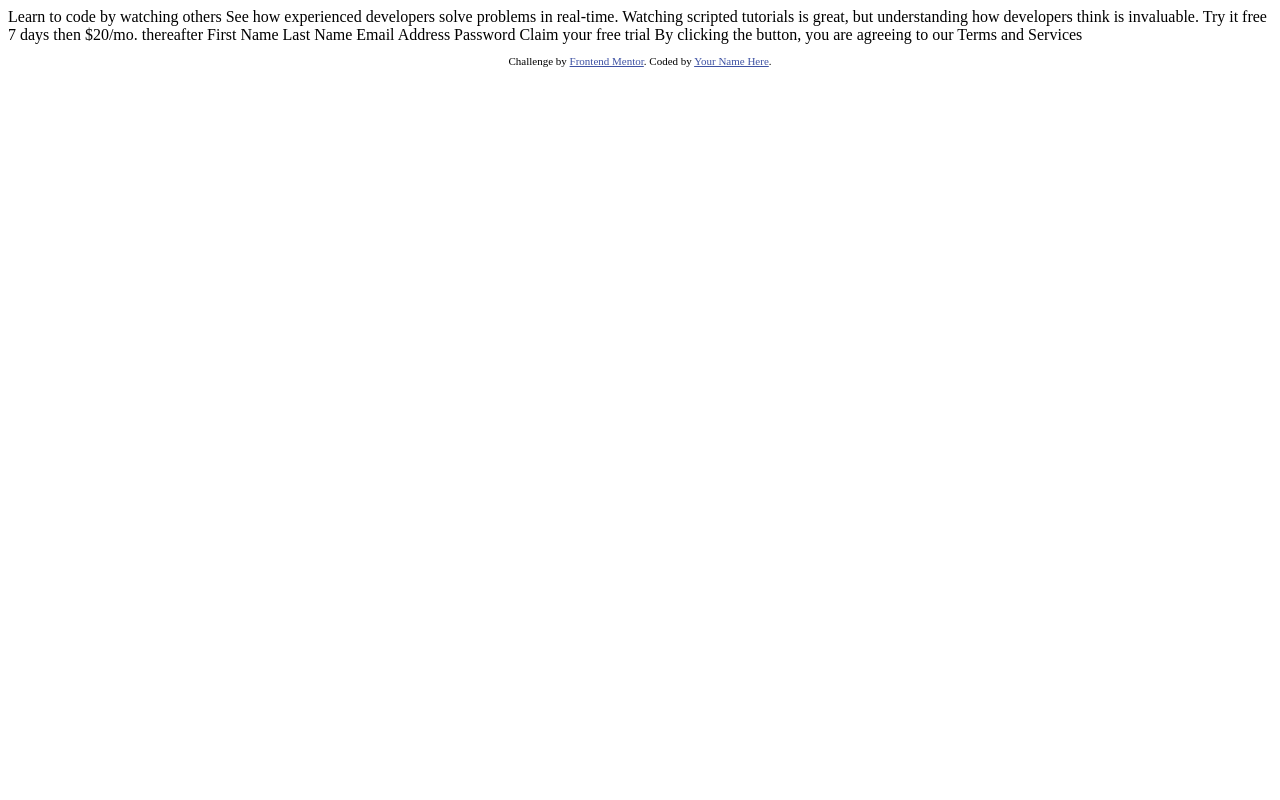
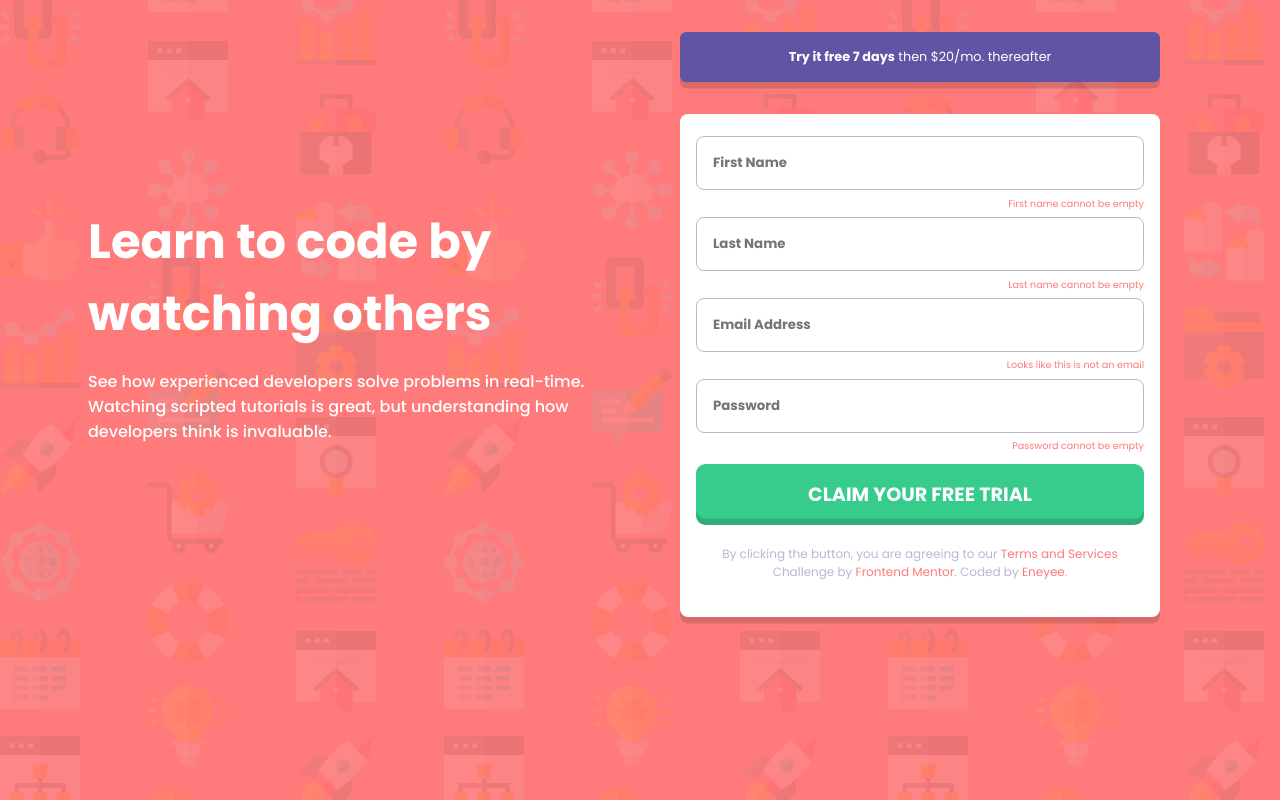
Before and after one commit to Eneyee/intro-component-with-signup-form-master, a plain HTML site: page index.html in a window 1280 px wide. Drawn offline with Linux system fonts and the light colour scheme.

Commit message:
updated styles

```diff
--- a/index.html
+++ b/index.html
@@ -5,38 +5,43 @@
   <meta name="viewport" content="width=device-width, initial-scale=1.0"> <!-- displays site properly based on user's device -->
 
   <link rel="icon" type="image/png" sizes="32x32" href="./images/favicon-32x32.png">
-
+  <link rel="stylesheet" href="style.css">
+  <link rel="preconnect" href="https://fonts.googleapis.com">
+  <link rel="preconnect" href="https://fonts.gstatic.com" crossorigin>
+  <link href="https://fonts.googleapis.com/css2?family=Poppins:wght@400;500;600;700&display=swap" rel="stylesheet">
   <title>Frontend Mentor | Intro component with sign up form</title>
 
-  <!-- Feel free to remove these styles or customise in your own stylesheet 👍 -->
-  <style>
-    .attribution { font-size: 11px; text-align: center; }
-    .attribution a { color: hsl(228, 45%, 44%); }
-  </style>
 </head>
 <body>
+  <header>
+    <h1>Learn to code by watching others</h1>
+    <p>See how experienced developers solve problems in real-time. Watching scripted tutorials is great,
+      but understanding how developers think is invaluable. </p>
+  </header>
 
-  Learn to code by watching others
+  <main>
+  <section class="banner">
+    <span class="banner-hl">Try it free 7 days</span>  then $20/mo. thereafter
+  </section>
 
-  See how experienced developers solve problems in real-time. Watching scripted tutorials is great,
-  but understanding how developers think is invaluable.
-
-  Try it free 7 days then $20/mo. thereafter
-
-  First Name
-  Last Name
-  Email Address
-  Password
-
-  Claim your free trial
-
-  By clicking the button, you are agreeing to our Terms and Services
+  <section class="login-container">
+  <input type="text" placeholder="First Name" name="fname" required>
+  <label for="fname">First name cannot be empty</label>
+  <input type="text" placeholder="Last Name" name="lname" required>
+  <label for="lname">Last name cannot be empty</label>
+  <input type="email" placeholder="Email Address" name="Email" required>
+  <label for="email">Looks like this is not an email</label>
+  <input type="password" placeholder="Password" name="Password" required>
+  <label for="password">Password cannot be empty</label>
+  <button>CLAIM YOUR FREE TRIAL</button>
 
   <footer>
-    <p class="attribution">
-      Challenge by <a href="https://www.frontendmentor.io?ref=challenge" target="_blank">Frontend Mentor</a>.
-      Coded by <a href="#">Your Name Here</a>.
-    </p>
+    By clicking the button, you are agreeing to our <span class="footer-hl">Terms and Services</span> <br>
+    Challenge by <a href="https://www.frontendmentor.io?ref=challenge" target="_blank">Frontend Mentor</a>.
+    Coded by <a href="https://www.frontendmentor.io/profile/Eneyee">Eneyee</a>.
   </footer>
+  </section>
+  </main>
+  <script src="scripts.js"></script>
 </body>
 </html>
--- /dev/null
+++ b/style.css
@@ -0,0 +1,136 @@
+:root {
+    --Red: hsl(0, 100%, 74%) ;
+    --Green: hsl(154, 59%, 51%);
+    --Blue: hsl(248, 32%, 49%);
+    --Dark-Blue: hsl(249, 10%, 26%);
+    --Grayish-Blue: hsl(246, 25%, 77%);
+    --White: hsl(0, 0%, 100%);
+}
+
+* {
+    margin: 0;
+    padding: 0;
+    font-size: 16;
+    font-family: 'Poppins', sans-serif;
+    box-sizing: border-box;
+}
+
+body {
+    background-color: var(--Red);
+    background-image: url(/images/bg-intro-desktop.png);
+    /* width: 100vw;
+    height: 100vw; */
+    display: flex;
+    /* flex-direction: row; */
+    align-items: center;
+    justify-content: center;
+    overflow-x: hidden;
+}
+
+
+
+h1 {
+    color: var(--White);
+    font-size: 3em;
+    font-weight: 700;
+    width: 30rem;
+    text-align: left;
+}
+
+p {
+    color: var(--White);
+    width: 35rem;
+    margin-top: 1.2rem;
+    font-weight: 500;
+}
+
+.banner {
+    background-color: var(--Blue);
+    border-radius: 0.5em;
+    width: 30rem;
+    height: auto;
+    margin: 2rem;
+    padding: 1rem;
+    color: var(--White);
+    text-align: center;
+    font-size: 0.8em;
+    font-weight: 400;
+    box-shadow:  0rem 0.4rem 0rem 0rem rgba(0,0,0,0.15);
+}
+
+.banner .banner-hl {
+    font-weight: 700;
+}
+
+.login-container {
+    background-color: var(--White);
+    border-radius: 0.5rem;
+    width: 30rem;
+    height: auto;
+    margin: 2rem;
+    padding: 1rem;
+    box-shadow:  0rem 0.4rem 0rem 0rem rgba(0,0,0,0.15);
+}
+
+input {
+    border-width: 1px;
+    border-radius: 0.5rem;
+    border-style: solid;
+    border-color: var(--Grayish-Blue);
+    width: 28rem;
+    margin: 0.4rem 0;
+    padding: 1rem;
+    font-weight: 700;
+    transition: 0.3s;
+    outline: none;
+}
+
+input:focus {
+    border-style: solid;
+    border-color: var(--Blue);
+}
+
+label {
+    color: var(--Red);
+    font-size: 0.6em;
+    float: right;
+    /* display: none; */
+}
+
+button {
+    background-color: var(--Green);
+    border: none;
+    border-radius: 0.5em;
+    width: 28rem;
+    margin-top: 0.7rem;
+    padding: 1rem;
+    color: var(--White);
+    text-align: center;
+    font-size: 1.2em;
+    font-weight: 700;
+    box-shadow: inset 0rem -0.4rem 0rem 0rem rgba(0,0,0,0.15);
+    transition: 0.3s;
+    cursor: pointer;
+}
+
+button:hover {
+    background-color: var(--Red);
+}
+
+button:active {
+    background-color: var(--Red);
+}
+
+footer {
+    font-size: 12px;
+    font-weight: 100;
+    color: var(--Grayish-Blue);
+    text-align: center;
+    text-decoration: none;
+    margin: 20px;
+}
+
+footer a, .footer-hl {
+    text-decoration: none;
+    color: var(--Red);
+}
```
Also changed, not shown: scripts.js (added).
